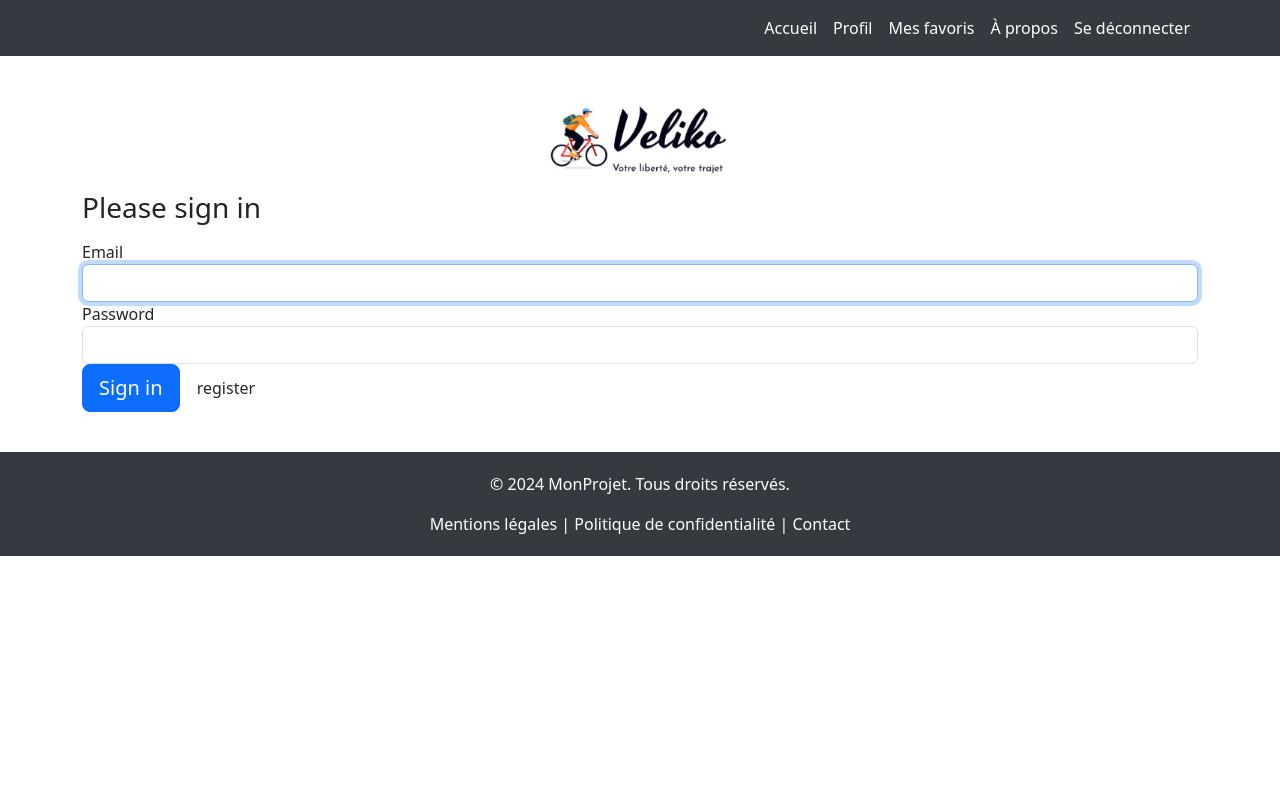
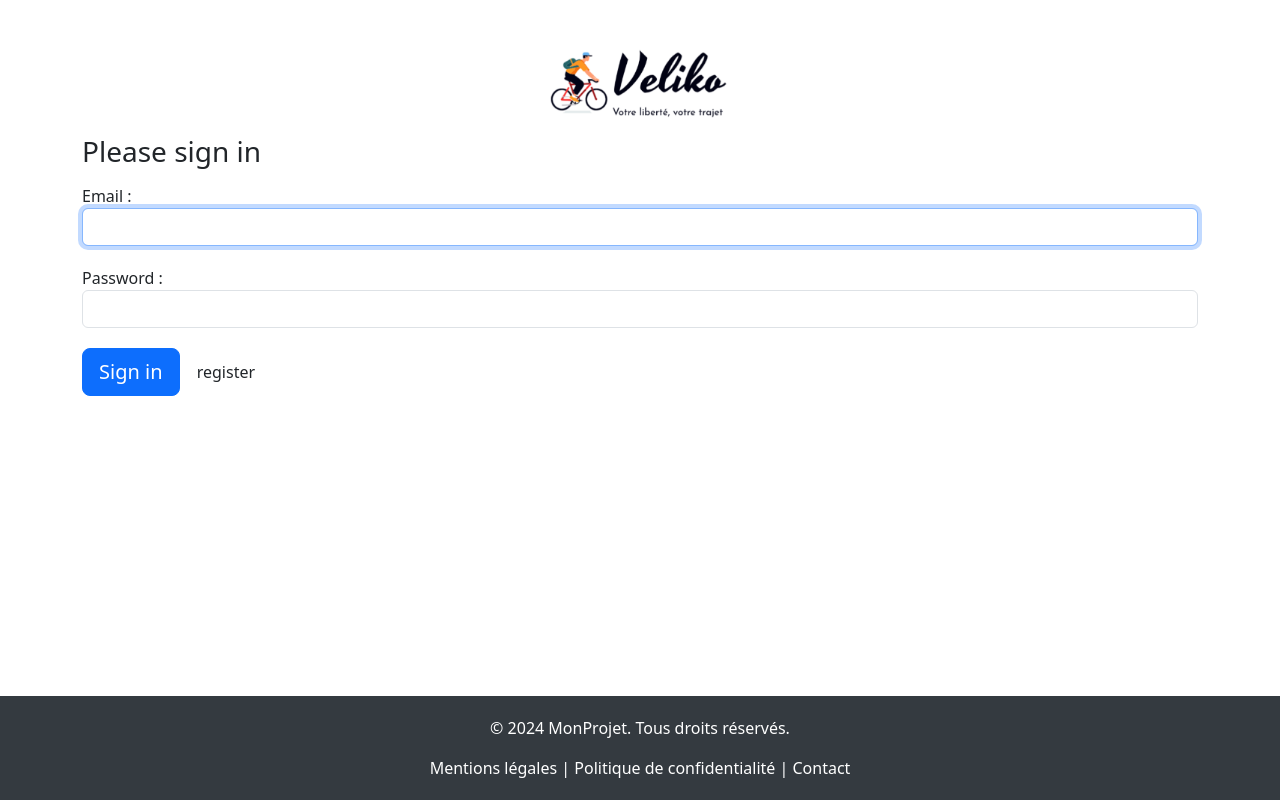
Before and after one commit to ThomasPaul01/BTS-SIO-G2-2025-VELIKO-Web, a Symfony app: template templates/security/login.html.twig in a window 1280 px wide. Run offline with Twig, Linux system fonts and the light colour scheme; the template is opened without the code that fills it, so the values that code supplies are empty; some libraries are stand-ins or nearby versions.

Commit message:
edit html: - Remove access to the navigation bar if the user is not logged in - force the footer to stay at the bottom of the page

```diff
--- a/templates/base.html.twig
+++ b/templates/base.html.twig
@@ -7,89 +7,62 @@
     <link href="https://cdn.jsdelivr.net/npm/bootstrap@5.3.3/dist/css/bootstrap.min.css" rel="stylesheet" integrity="sha384-QWTKZyjpPEjISv5WaRU9OFeRpok6YctnYmDr5pNlyT2bRjXh0JMhjY6hW+ALEwIH" crossorigin="anonymous">
 
     <style>
+        input{
+            margin-bottom: 20px;
 
-        #head {
-            text-align: center;
-            margin-top: 30px;
         }
-
-        /**/
-        nav.navbar {
-            background-color: #343a40;
-            margin-bottom: 20px;
+        #map {
+            margin-bottom: 40px;
         }
-        nav.navbar a.navbar-brand,
-        nav.navbar a.nav-link {
-            color: #ffffff !important;
-        }
-        .card {
-            margin: 20px 0;
-        }
-        footer {
-            background-color: #343a40;
-            color: #ffffff;
-            text-align: center;
-            padding: 20px;
-            margin-top: 40px;
-        }
-        .footer-link {
-            color: #ffffff;
-            text-decoration: none;
-        }
-        .footer-link:hover {
-            text-decoration: underline;
-        }
-
+        #head { text-align: center; margin-top: 30px; }
+        nav.navbar { background-color: #343a40; margin-bottom: 20px; }
+        nav.navbar a.navbar-brand, nav.navbar a.nav-link { color: #ffffff !important; }
+        .card { margin: 20px 0; }
+        footer { background-color: #343a40; color: #ffffff; text-align: center; padding: 20px; }
+        .footer-link { color: #ffffff; text-decoration: none; }
+        .footer-link:hover { text-decoration: underline; }
     </style>
 
     {% block stylesheets %}{% endblock %}
     {% block javascripts %}{% endblock %}
 </head>
 
-<body>
+<body class="d-flex flex-column min-vh-100">
 
-{##}
+{% if app.user %}
     <nav class="navbar navbar-expand-lg navbar-dark">
         <div class="container">
-        <a class="navbar-brand" href="#"></a>    {#On peut mettre un titre pour en haut a gauche#}
+            <a class="navbar-brand" href="#"></a>
             <button class="navbar-toggler" type="button" data-bs-toggle="collapse" data-bs-target="#navbarNav" aria-controls="navbarNav" aria-expanded="false" aria-label="Toggle navigation">
                 <span class="navbar-toggler-icon"></span>
             </button>
             <div class="collapse navbar-collapse" id="navbarNav">
                 <ul class="navbar-nav ms-auto">
-                <li class="nav-item">
-                    <a class="nav-link" href="/user/map">Accueil</a>
-                </li>
-
-                <li class="nav-item">
-                    <a class="nav-link" href="/user/profile">Profil</a>
-                </li>
-
-
-                <li class="nav-item">
-                    <a class="nav-link" href="/user/favorite">Mes favoris</a>
-                </li>
-                <li class="nav-item">
-                    <a class="nav-link" href="/a_propos">À propos</a>
-                </li>
-                <li class="nav-item">
-                    <a class="nav-link" href="/logout">Se déconnecter</a>
-                </li>
+                    <li class="nav-item"><a class="nav-link" href="/user/map">Accueil</a></li>
+                    <li class="nav-item"><a class="nav-link" href="/user/profile">Profil</a></li>
+                    <li class="nav-item"><a class="nav-link" href="/user/favorite">Mes favoris</a></li>
+                    <li class="nav-item"><a class="nav-link" href="/a_propos">À propos</a></li>
+                    <li class="nav-item"><a class="nav-link" href="/logout">Se déconnecter</a></li>
                 </ul>
             </div>
         </div>
     </nav>
+{% endif %}
 
 <div class="container" id="head">
-    <img src="{{ asset('images/logoVeliko.png') }}" width="200"  >
+    <img src="{{ asset('images/logoVeliko.png') }}" width="200">
     <h1></h1>
 </div>
+
 <div class="container">
     {% block content %}{% endblock %}
+
+
+
+
 </div>
 
-{##}
-<footer>
+<footer class="mt-auto">
     <div class="container">
         <p>&copy; 2024 MonProjet. Tous droits réservés.</p>
         <a href="/mention/legal" class="footer-link">Mentions légales</a> |
@@ -101,5 +74,4 @@
 <script src="https://cdn.jsdelivr.net/npm/@popperjs/core@2.11.8/dist/umd/popper.min.js" integrity="sha384-I7E8VVD/ismYTF4hNIPjVp/Zjvgyol6VFvRkX/vR+Vc4jQkC+hVqc2pM8ODewa9r" crossorigin="anonymous"></script>
 <script src="https://cdn.jsdelivr.net/npm/bootstrap@5.3.3/dist/js/bootstrap.min.js" integrity="sha384-0pUGZvbkm6XF6gxjEnlmuGrJXVbNuzT9qBBavbLwCsOGabYfZo0T0to5eqruptLy" crossorigin="anonymous"></script>
 </body>
-
 </html>
--- a/templates/security/login.html.twig
+++ b/templates/security/login.html.twig
@@ -16,9 +16,9 @@
         {% endif %}
 
         <h1 class="h3 mb-3 font-weight-normal">Please sign in</h1>
-        <label for="username">Email</label>
+        <label for="username">Email : </label>
         <input type="email" value="{{ last_username }}" name="_username" id="username" class="form-control" autocomplete="email" required autofocus>
-        <label for="password">Password</label>
+        <label for="password">Password : </label>
         <input type="password" name="_password" id="password" class="form-control" autocomplete="current-password" required>
 
         <input type="hidden" name="_csrf_token"
```
Lines whose indentation alone changed are shown as unchanged.
